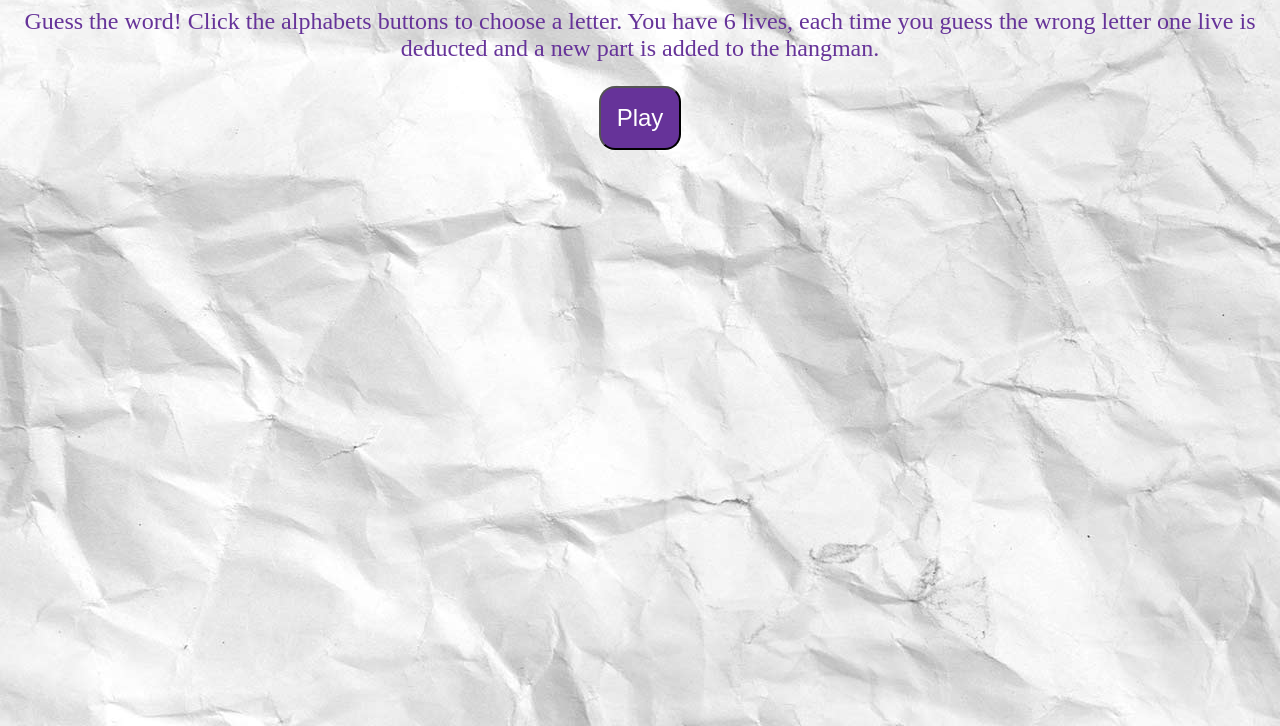
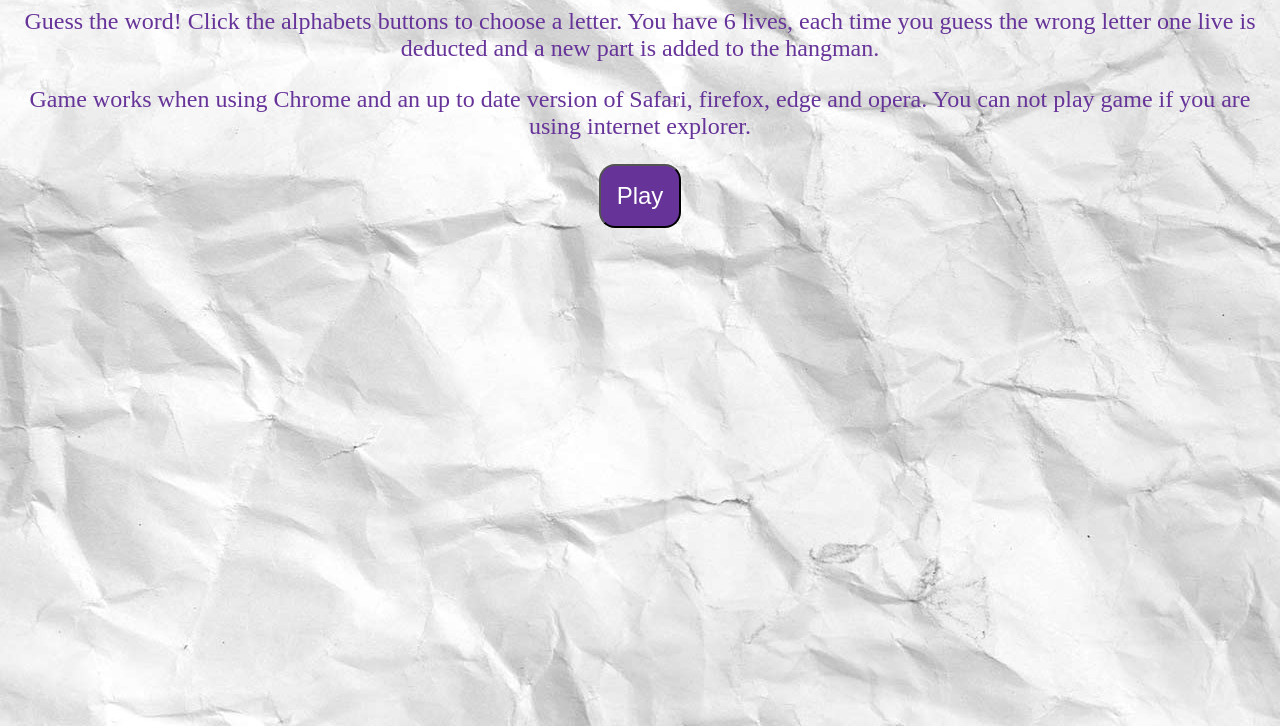
Before and after one commit to Gbaja/hangman-game, a website: page index.html in a window 1280 px wide. Shown: the part 74-800 px from the top of the page. Drawn offline with Linux system fonts and the light colour scheme.

Commit message:
Update index.html

```diff
--- a/index.html
+++ b/index.html
@@ -16,6 +16,7 @@
   </header>
   <section class="game-intro">
     <p class="game-intro__text"> Guess the word! Click the alphabets buttons to choose a letter. You have 6 lives, each time you guess the wrong letter one live is deducted and a new part is added to the hangman. </p>
+    <p class="game-intro__text"> Game works when using Chrome and an up to date version of Safari, firefox, edge and opera. You can not play game if you are using internet explorer. </p>
     <input type="button" id="start_game_btn" value="Play" class="play__button">
   </section>
     <p id="gameover_para"></p>
```
